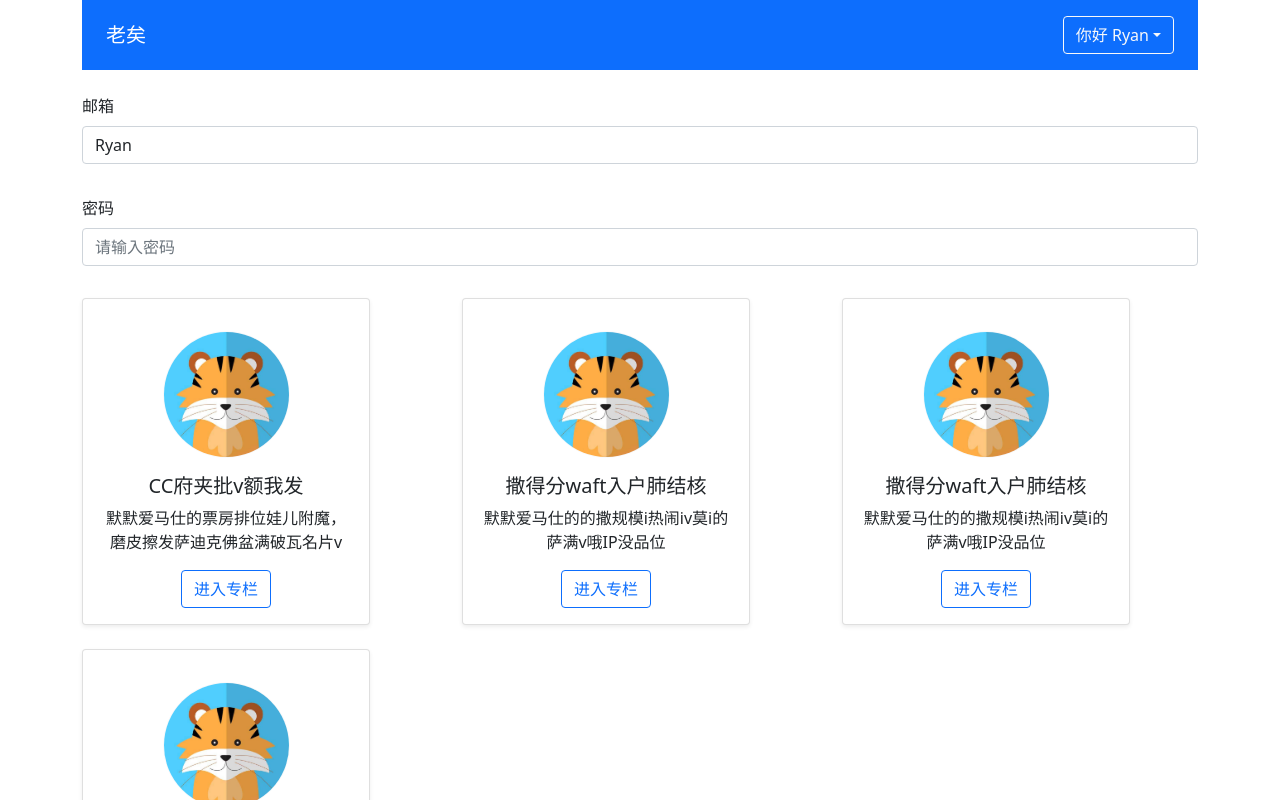
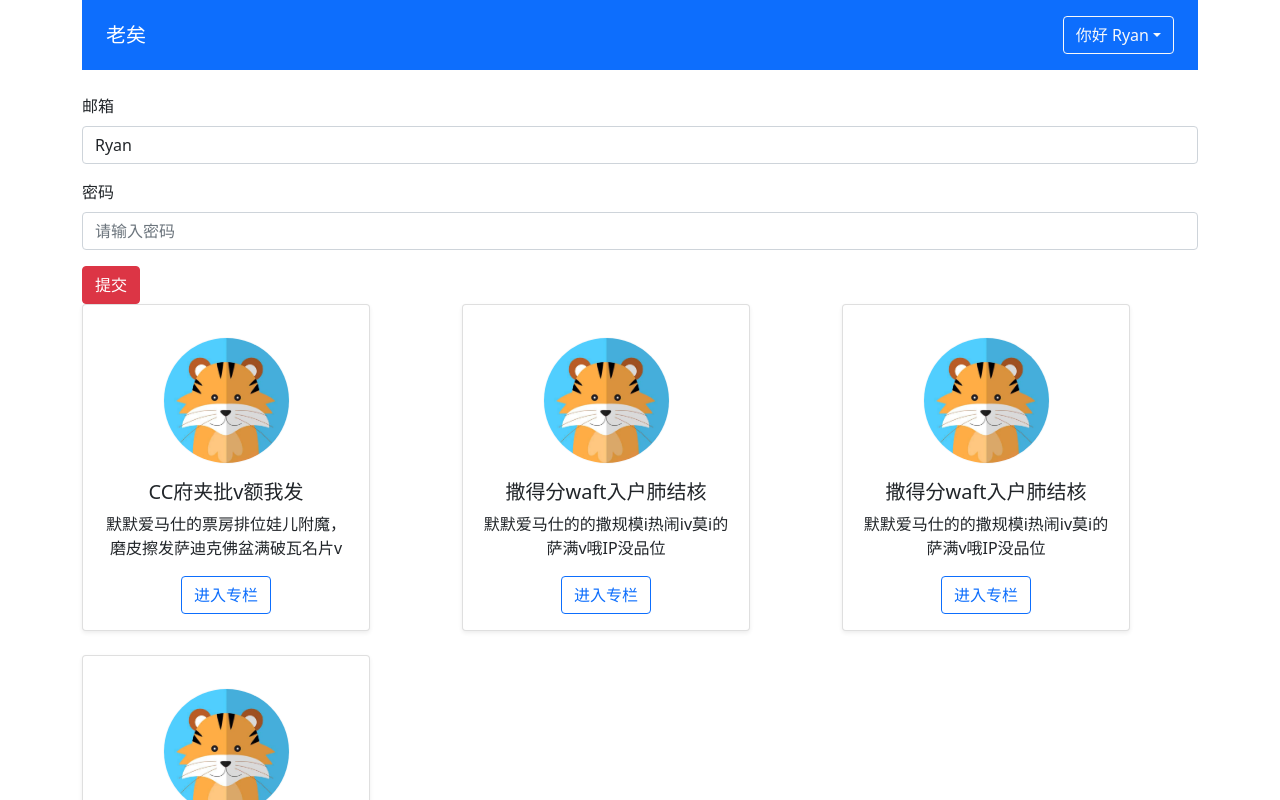
Before and after one commit to aaamrh/vue3ts, a Vue app: page / in a window 1280 px wide. Shown: the top 800 px of the page. Built offline with nearby package versions, Linux system fonts and the light colour scheme.

Commit message:
feat: validate form

```diff
--- a/package.json
+++ b/package.json
@@ -10,6 +10,7 @@
   "dependencies": {
     "axios": "^0.26.1",
     "bootstrap": "^5.1.3",
+    "mitt": "^3.0.0",
     "vue": "^3.2.13"
   },
   "devDependencies": {
--- a/src/App.vue
+++ b/src/App.vue
@@ -23,6 +23,7 @@
     <button type="submit" class="btn btn-primary">Submit</button>
   </form>  -->
 
+  <validate-form @form-submit="onFormSubmit">
     <div class="mb-3">
       <label class="form-label">邮箱</label>
       <validate-input
@@ -36,11 +37,19 @@
     <div class="mb-3">
       <label class="form-label">密码</label>
       <validate-input
+        :rules="emailRules"
         v-model="passwordVal"
         type="password"
         placeholder = "请输入密码"
       ></validate-input>
     </div>
+
+    <template #submit>
+      <button type="submit" class="btn btn-danger">提交</button>
+    </template>
+  </validate-form>
+
+
   <column-list :list="list"></column-list>
 </div>
 </template>
@@ -51,6 +60,7 @@
 import ColumnList, { IColumnProps } from './components/ColumnList.vue';
 import GlobalHeader, { IUserProps } from './components/GlobalHeader.vue';
 import ValidateInput from './components/ValidateInput.vue';
+import ValidateForm from './components/ValidateForm.vue';
 
 const currentUser: IUserProps = {
   isLogin: true,
@@ -89,28 +99,21 @@
   components: {
     ColumnList,
     GlobalHeader,
-    ValidateInput
+    ValidateInput,
+    ValidateForm
   },
   setup(){
-    // const emailRef = reactive({
-    //   val: '',
-    //   error: false,
-    //   message: ''
-    // })
-
+    const inputRef = ref<any>();
     const emailVal = ref('Ryan'); // GET 获取到input组件的值
     const emailRules = [
       { type: 'required', message: "不能为空" }
     ]
 
-    const passwordVal = ref('')
+    const passwordVal = ref('');
 
-    // const validateEmail = () => {
-    //   if (emailRef.val.trim() === '') {
-    //     emailRef.message = "不能为空";
-    //     emailRef.error = true;
-    //   }
-    // }
+    const onFormSubmit = (result: boolean) => {
+      console.log("form submit", result)
+    };
 
     return {
       list: testData,
@@ -119,7 +122,8 @@
       // emailRef,
       // validateEmail,
       emailRules,
-      passwordVal
+      passwordVal,
+      onFormSubmit
     }
   }
 })
--- /dev/null
+++ b/src/components/ValidateForm.vue
@@ -0,0 +1,55 @@
+<template>
+  <form class="validate-form-container">
+    <slot name="default"></slot>
+    <div class="submit-area" @click.prevent="formSubmit">
+      <slot name="submit">
+        <button type="submit" class="btn btn-primary">提交</button>
+      </slot>
+    </div>
+
+  </form>
+</template>
+
+<script lang='ts'>
+import { defineComponent, onMounted, onUnmounted } from 'vue'
+import mitt from 'mitt';
+
+type ValidateFunc = () => boolean;
+type Events = {
+  'form-item-created': ValidateFunc
+}
+
+export const emitter = mitt<Events>();
+
+export default defineComponent({
+  emits: ['form-submit'],
+  setup(props, context){
+    let funcArr: ValidateFunc[] = [];
+
+    const formSubmit = () => {
+      const result = funcArr.map(func=>func()).every(result => result)
+      context.emit("form-submit", result);
+    }
+
+    const callback = (func: ValidateFunc) => {
+      funcArr.push(func);
+    }
+
+    emitter.on("form-item-created", callback);
+
+
+    onUnmounted(()=>{
+      emitter.off('form-item-created', callback);
+      funcArr = [];
+    })
+
+    return {
+      formSubmit
+    }
+  },
+})
+</script>
+
+<style>
+
+</style>
--- a/src/components/ValidateInput.vue
+++ b/src/components/ValidateInput.vue
@@ -1,5 +1,5 @@
 <template>
-  <div class="validate-input-container pb-3">
+  <div class="validate-input-container">
     <input
       v-bind="$attrs"
       class="form-control"
@@ -14,7 +14,8 @@
 </template>
 
 <script lang="ts">
-import { defineComponent, PropType, reactive } from 'vue';
+import { defineComponent, onMounted, PropType, reactive } from 'vue';
+import { emitter } from './ValidateForm.vue'; // GET 发送数据
 
 interface IRuleProp {
   type: 'required' | 'email',
@@ -35,6 +36,10 @@
       val: props.modelValue || '',
       error: false,
       message: ''
+    })
+
+    onMounted(()=>{
+      emitter.emit("form-item-created", validateInput)
     })
 
     const updateValue = (e: KeyboardEvent) => {
```
Also changed, not shown: 1 other file (tests, documents, lock files or other folders). Lines whose indentation alone changed are shown as unchanged.
